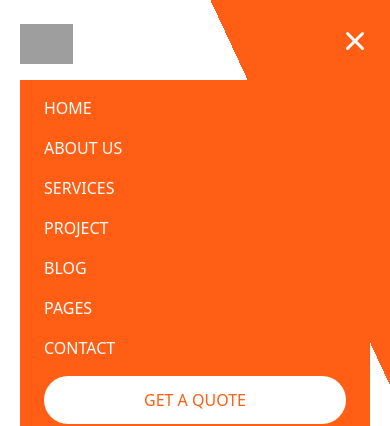
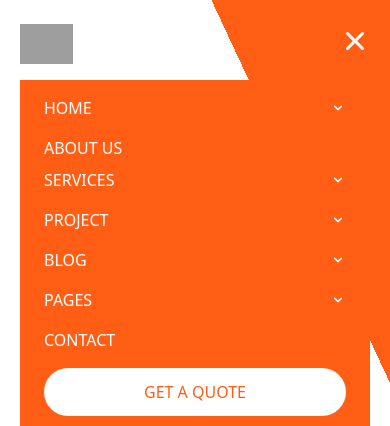
Before and after one commit to Mahmudulislamshuvo/pachin, a React (Vite) app: page / in a window 390 px wide. Both pictures are taken after a click on the button 355 px from the left and 41 px from the top of the page. Shown: the top 426 px of the page. Built offline with nearby package versions, Linux system fonts and the light colour scheme; grey boxes are pictures that could not be loaded.

Commit message:
Navbar mobile listing done

```diff
--- a/src/Components/Navbar/Navbar.jsx
+++ b/src/Components/Navbar/Navbar.jsx
@@ -4,6 +4,11 @@ import { HiChevronDown, HiMenu, HiX } from "react-icons/hi";
 
 const Navbar = () => {
   const [isOpen, setIsOpen] = useState(false);
+  const [openMenu, setOpenMenu] = useState(null);
+
+  const toggleMenu = (menu) => {
+    setOpenMenu(openMenu === menu ? null : menu);
+  };
 
   return (
     <div className="bg-[linear-gradient(65deg,theme(colors.text.White)_30%,theme(colors.background)_30%)] max-sm:bg-[linear-gradient(65deg,theme(colors.text.White)_70%,theme(colors.background)_30%)] max-md:bg-[linear-gradient(65deg,theme(colors.text.White)_70%,theme(colors.background)_30%)] py-2 md:py-4 max-sm:px-5">
@@ -20,7 +25,6 @@ const Navbar = () => {
               <li className="relative group cursor-pointer transition-colors flex items-center gap-x-1">
                 Home
                 <HiChevronDown className="text-lg" />
-                {/* Dropdown Box */}
                 <ul className="absolute left-0 top-full mt-2 py-2 w-40 bg-text-White text-text-Primary opacity-0 group-hover:opacity-100 invisible group-hover:visible transition-all duration-300 z-50">
                   <li className="px-6 py-2 hover:bg-background cursor-pointer hover:text-text-White">
                     Home 1
@@ -37,78 +41,85 @@ const Navbar = () => {
                 </ul>
               </li>
               <li className="cursor-pointer transition-colors">About Us</li>
+
+              {/* Services */}
               <li className="cursor-pointer transition-colors relative group flex items-center gap-x-1">
                 Services
                 <HiChevronDown className="text-lg" />
                 <ul className="absolute left-0 top-full mt-2 py-2 w-40 bg-text-White text-text-Primary opacity-0 group-hover:opacity-100 invisible group-hover:visible transition-all duration-300 z-50">
                   <li className="px-6 py-2 hover:bg-background cursor-pointer hover:text-text-White">
-                    Home 1
+                    Services 1
                   </li>
                   <li className="px-6 py-2 hover:bg-background cursor-pointer hover:text-text-White">
-                    Home 2
+                    Services 2
                   </li>
                   <li className="px-6 py-2 hover:bg-background cursor-pointer hover:text-text-White">
-                    Home 3
+                    Services 3
                   </li>
-                  <li className="px-6 py-2 hover:bg-background cursor-pointer hover:text-text-White">
-                    Home 4
-                  </li>
+                  <li className="px-6 py-2 hover:bg-background cursor-pointer hover:text-text-White"></li>
                 </ul>
               </li>
+
+              {/* Project */}
               <li className="cursor-pointer transition-colors relative group flex items-center gap-x-1">
                 Project
                 <HiChevronDown className="text-lg" />
                 <ul className="absolute left-0 top-full mt-2 py-2 w-40 bg-text-White text-text-Primary opacity-0 group-hover:opacity-100 invisible group-hover:visible transition-all duration-300 z-50">
                   <li className="px-6 py-2 hover:bg-background cursor-pointer hover:text-text-White">
-                    Home 1
+                    Project 1
                   </li>
                   <li className="px-6 py-2 hover:bg-background cursor-pointer hover:text-text-White">
-                    Home 2
+                    Project 2
                   </li>
                   <li className="px-6 py-2 hover:bg-background cursor-pointer hover:text-text-White">
-                    Home 3
+                    Project 3
                   </li>
                   <li className="px-6 py-2 hover:bg-background cursor-pointer hover:text-text-White">
-                    Home 4
+                    Project 4
                   </li>
                 </ul>
               </li>
+
+              {/* Blog */}
               <li className="cursor-pointer transition-colors relative group flex items-center gap-x-1">
                 Blog
                 <HiChevronDown className="text-lg" />
                 <ul className="absolute left-0 top-full mt-2 py-2 w-40 bg-text-White text-text-Primary opacity-0 group-hover:opacity-100 invisible group-hover:visible transition-all duration-300 z-50">
                   <li className="px-6 py-2 hover:bg-background cursor-pointer hover:text-text-White">
-                    Home 1
+                    Blog 1
                   </li>
                   <li className="px-6 py-2 hover:bg-background cursor-pointer hover:text-text-White">
-                    Home 2
+                    Blog 2
                   </li>
                   <li className="px-6 py-2 hover:bg-background cursor-pointer hover:text-text-White">
-                    Home 3
+                    Blog 3
                   </li>
                   <li className="px-6 py-2 hover:bg-background cursor-pointer hover:text-text-White">
-                    Home 4
+                    Blog 4
                   </li>
                 </ul>
               </li>
+
+              {/* Pages */}
               <li className="cursor-pointer transition-colors relative group flex items-center gap-x-1">
                 Pages
                 <HiChevronDown className="text-lg" />
                 <ul className="absolute left-0 top-full mt-2 py-2 w-40 bg-text-White text-text-Primary opacity-0 group-hover:opacity-100 invisible group-hover:visible transition-all duration-300 z-50">
                   <li className="px-6 py-2 hover:bg-background cursor-pointer hover:text-text-White">
-                    Home 1
+                    Pages 1
                   </li>
                   <li className="px-6 py-2 hover:bg-background cursor-pointer hover:text-text-White">
-                    Home 2
+                    Pages 2
                   </li>
                   <li className="px-6 py-2 hover:bg-background cursor-pointer hover:text-text-White">
-                    Home 3
+                    Pages 3
                   </li>
                   <li className="px-6 py-2 hover:bg-background cursor-pointer hover:text-text-White">
-                    Home 4
+                    Pages 4
                   </li>
                 </ul>
               </li>
+
               <li className="cursor-pointer transition-colors">Contact</li>
             </ul>
             <button className="bg-text-White text-background py-3 px-6 rounded-24px font-medium hover:shadow-card transition">
@@ -138,24 +149,138 @@ const Navbar = () => {
       : "max-h-0 opacity-0 scale-y-0 overflow-hidden"
   }`}
       >
-        <ul className="flex flex-col gap-4 uppercase font-medium">
-          <li className="hover:text-text-Secondary transition-colors">Home</li>
+        <ul className="flex flex-col gap-y-2 uppercase font-medium">
+          {/* Home */}
+          <li
+            className="flex justify-between items-center cursor-pointer"
+            onClick={() => toggleMenu("home")}
+          >
+            Home
+            <HiChevronDown
+              className={`transition-transform ${
+                openMenu === "home" ? "rotate-180" : ""
+              }`}
+            />
+          </li>
+          <div
+            className={`pl-6 space-y-2 text-sm transition-all duration-300 ease-in-out overflow-hidden ${
+              openMenu === "home"
+                ? "max-h-[500px] opacity-100"
+                : "max-h-0 opacity-0"
+            }`}
+          >
+            <li className="hover:text-text-Secondary">Home 1</li>
+            <li className="hover:text-text-Secondary">Home 2</li>
+            <li className="hover:text-text-Secondary">Home 3</li>
+          </div>
+
+          {/* About */}
           <li className="hover:text-text-Secondary transition-colors">
             About Us
           </li>
-          <li className="hover:text-text-Secondary transition-colors">
+
+          {/* Services */}
+          <li
+            className="flex justify-between items-center cursor-pointer"
+            onClick={() => toggleMenu("services")}
+          >
             Services
+            <HiChevronDown
+              className={`transition-transform ${
+                openMenu === "services" ? "rotate-180" : ""
+              }`}
+            />
           </li>
-          <li className="hover:text-text-Secondary transition-colors">
+          <div
+            className={`pl-6 space-y-2 text-sm transition-all duration-300 ease-in-out overflow-hidden ${
+              openMenu === "services"
+                ? "max-h-[500px] opacity-100"
+                : "max-h-0 opacity-0"
+            }`}
+          >
+            <li className="hover:text-text-Secondary">Services 1</li>
+            <li className="hover:text-text-Secondary">Services 2</li>
+            <li className="hover:text-text-Secondary">Services 3</li>
+          </div>
+
+          {/* Project */}
+          <li
+            className="flex justify-between items-center cursor-pointer"
+            onClick={() => toggleMenu("project")}
+          >
             Project
+            <HiChevronDown
+              className={`transition-transform ${
+                openMenu === "project" ? "rotate-180" : ""
+              }`}
+            />
           </li>
-          <li className="hover:text-text-Secondary transition-colors">Blog</li>
-          <li className="hover:text-text-Secondary transition-colors">Pages</li>
+          <div
+            className={`pl-6 space-y-2 text-sm transition-all duration-300 ease-in-out overflow-hidden ${
+              openMenu === "project"
+                ? "max-h-[500px] opacity-100"
+                : "max-h-0 opacity-0"
+            }`}
+          >
+            <li className="hover:text-text-Secondary">Project 1</li>
+            <li className="hover:text-text-Secondary">Project 2</li>
+            <li className="hover:text-text-Secondary">Project 3</li>
+          </div>
+
+          {/* Blog */}
+          <li
+            className="flex justify-between items-center cursor-pointer"
+            onClick={() => toggleMenu("blog")}
+          >
+            Blog
+            <HiChevronDown
+              className={`transition-transform ${
+                openMenu === "blog" ? "rotate-180" : ""
+              }`}
+            />
+          </li>
+          <div
+            className={`pl-6 space-y-2 text-sm transition-all duration-300 ease-in-out overflow-hidden ${
+              openMenu === "blog"
+                ? "max-h-[500px] opacity-100"
+                : "max-h-0 opacity-0"
+            }`}
+          >
+            <li className="hover:text-text-Secondary">Blog 1</li>
+            <li className="hover:text-text-Secondary">Blog 2</li>
+            <li className="hover:text-text-Secondary">Blog 3</li>
+          </div>
+
+          {/* Pages */}
+          <li
+            className="flex justify-between items-center cursor-pointer"
+            onClick={() => toggleMenu("pages")}
+          >
+            Pages
+            <HiChevronDown
+              className={`transition-transform ${
+                openMenu === "pages" ? "rotate-180" : ""
+              }`}
+            />
+          </li>
+          <div
+            className={`pl-6 space-y-2 text-sm transition-all duration-300 ease-in-out overflow-hidden ${
+              openMenu === "pages"
+                ? "max-h-[500px] opacity-100"
+                : "max-h-0 opacity-0"
+            }`}
+          >
+            <li className="hover:text-text-Secondary">Pages 1</li>
+            <li className="hover:text-text-Secondary">Pages 2</li>
+            <li className="hover:text-text-Secondary">Pages 3</li>
+          </div>
+
           <li className="hover:text-text-Secondary transition-colors">
             Contact
           </li>
         </ul>
-        <button className="w-full bg-text-White text-background py-3 rounded-24px font-medium hover:shadow-md transition">
+
+        <button className="w-full bg-text-White text-background py-3 rounded-24px font-medium hover:shadow-box-shadow transition">
           GET A QUOTE
         </button>
       </div>
```
